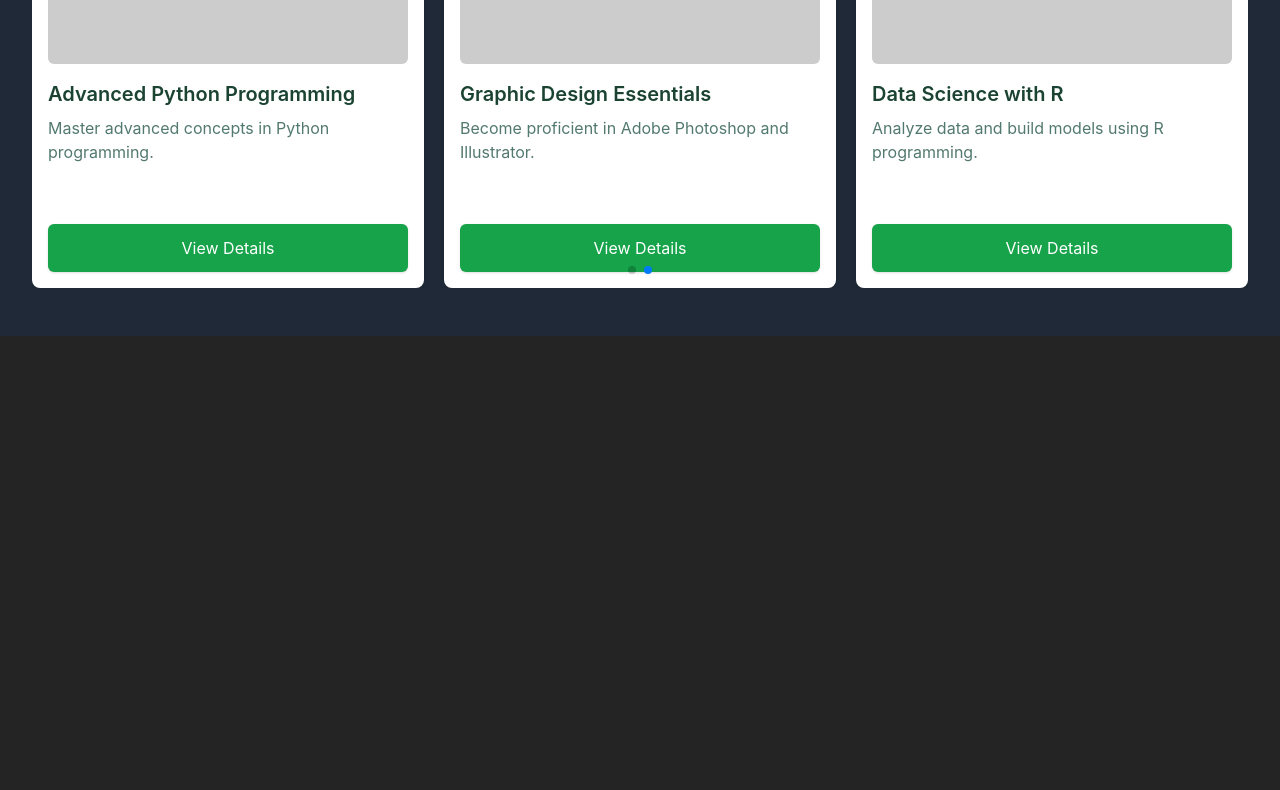
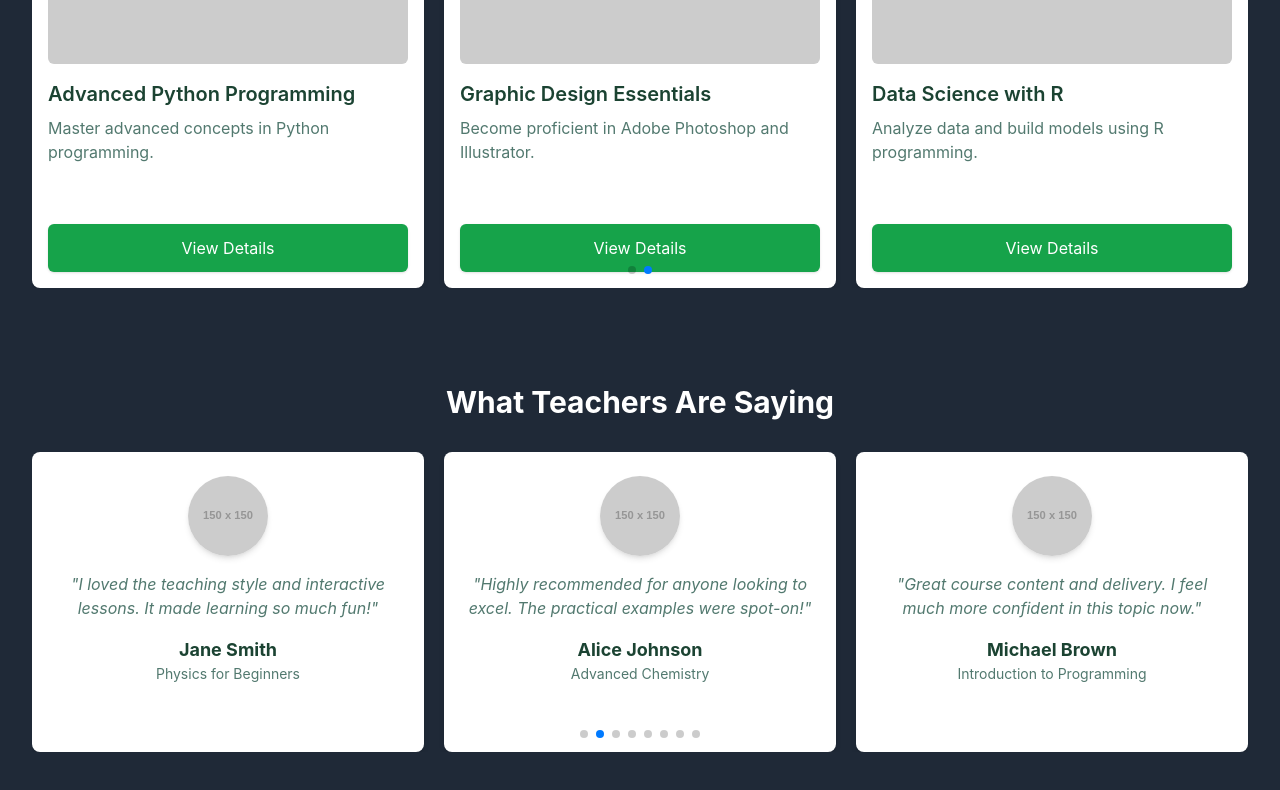
Before and after one commit to Fahim047/ph-a12-tutorlane-client, a React (Vite) app: page / in a window 1280 px wide. Shown: the part 1028-1818 px from the top of the page. Before the commit the page ends 1364 px from the top, so only its background shows below. Built offline with nearby package versions, Linux system fonts and the light colour scheme.

Commit message:
💄 Feedback section design done

```diff
--- /dev/null
+++ b/src/components/sections/FeedbackSection.jsx
@@ -0,0 +1,60 @@
+import 'swiper/css';
+import 'swiper/css/navigation';
+import 'swiper/css/pagination';
+import { A11y, Autoplay, Navigation, Pagination } from 'swiper/modules';
+import { Swiper, SwiperSlide } from 'swiper/react';
+import { feedbacks } from '../../data/data';
+const FeedbackSection = () => {
+	return (
+		<section className="w-full bg-neutral dark:bg-gray-800 py-12">
+			<div className="max-w-7xl mx-auto px-4 sm:px-6 lg:px-8">
+				<h2 className="text-3xl font-bold text-darkText dark:text-white text-center mb-8">
+					What Teachers Are Saying
+				</h2>
+				<Swiper
+					modules={[Navigation, Pagination, Autoplay, A11y]}
+					spaceBetween={20}
+					slidesPerView={1}
+					autoplay={{
+						delay: 4000,
+						disableOnInteraction: false,
+					}}
+					pagination={{ clickable: true }}
+					breakpoints={{
+						640: { slidesPerView: 1 },
+						768: { slidesPerView: 2 },
+						1024: { slidesPerView: 3 },
+					}}
+					className="h-[300px]"
+				>
+					{feedbacks.map((feedback) => (
+						<SwiperSlide key={feedback.id}>
+							<div className="flex flex-col bg-white rounded-lg shadow-md p-6 h-full">
+								{/* User Image */}
+								<div className="flex justify-center mb-4">
+									<img
+										src={feedback.image}
+										alt={feedback.name}
+										className="w-20 h-20 rounded-full object-cover shadow-md"
+									/>
+								</div>
+								{/* Feedback Content */}
+								<div className="text-center">
+									<p className="text-subtleText italic mb-4">
+										"{feedback.text}"
+									</p>
+									<h3 className="text-lg font-bold text-darkText">
+										{feedback.name}
+									</h3>
+									<p className="text-sm text-subtleText">{feedback.title}</p>
+								</div>
+							</div>
+						</SwiperSlide>
+					))}
+				</Swiper>
+			</div>
+		</section>
+	);
+};
+
+export default FeedbackSection;
--- a/src/data/data.js
+++ b/src/data/data.js
@@ -28,3 +28,75 @@ export const classes = [
 		enrollments: 820,
 	},
 ];
+export const feedbacks = [
+	{
+		id: 1,
+		text: 'This class completely transformed my understanding of the subject! The instructor was amazing.',
+		name: 'John Doe',
+		image: 'https://placehold.co/150',
+		title: 'Mathematics 101',
+	},
+	{
+		id: 2,
+		text: 'I loved the teaching style and interactive lessons. It made learning so much fun!',
+		name: 'Jane Smith',
+		image: 'https://placehold.co/150',
+		title: 'Physics for Beginners',
+	},
+	{
+		id: 3,
+		text: 'Highly recommended for anyone looking to excel. The practical examples were spot-on!',
+		name: 'Alice Johnson',
+		image: 'https://placehold.co/150',
+		title: 'Advanced Chemistry',
+	},
+	{
+		id: 4,
+		text: 'Great course content and delivery. I feel much more confident in this topic now.',
+		name: 'Michael Brown',
+		image: 'https://placehold.co/150',
+		title: 'Introduction to Programming',
+	},
+	{
+		id: 5,
+		text: 'The resources provided were excellent, and the instructor was very knowledgeable.',
+		name: 'Emily Davis',
+		image: 'https://placehold.co/150',
+		title: 'Business Management Basics',
+	},
+	{
+		id: 6,
+		text: 'The pace of the class was perfect. I appreciated the detailed explanations.',
+		name: 'Christopher Wilson',
+		image: 'https://placehold.co/150',
+		title: 'Data Science Essentials',
+	},
+	{
+		id: 7,
+		text: 'The class environment was supportive and collaborative. Loved every session!',
+		name: 'Sophia Garcia',
+		image: 'https://placehold.co/150',
+		title: 'Creative Writing Workshop',
+	},
+	{
+		id: 8,
+		text: "This was one of the best learning experiences I've ever had. Thank you so much!",
+		name: 'Daniel Martinez',
+		image: 'https://placehold.co/150',
+		title: 'Photography Basics',
+	},
+	{
+		id: 9,
+		text: "Engaging, insightful, and well-organized. I'll definitely join more classes here.",
+		name: 'Olivia Hernandez',
+		image: 'https://placehold.co/150',
+		title: 'Graphic Design Fundamentals',
+	},
+	{
+		id: 10,
+		text: 'The instructor was super patient and explained concepts clearly. Fantastic course!',
+		name: 'James Anderson',
+		image: 'https://placehold.co/150',
+		title: 'Public Speaking Mastery',
+	},
+];
--- a/src/pages/Homepage.jsx
+++ b/src/pages/Homepage.jsx
@@ -1,4 +1,5 @@
 import Banner from '../components/Banner/Banner';
+import FeedbackSection from '../components/sections/FeedbackSection';
 import PopularClasses from '../components/sections/PopularClassesSection';
 
 const Homepage = () => {
@@ -6,6 +7,7 @@ const Homepage = () => {
 		<div className="w-full">
 			<Banner />
 			<PopularClasses />
+			<FeedbackSection />
 		</div>
 	);
 };
```
